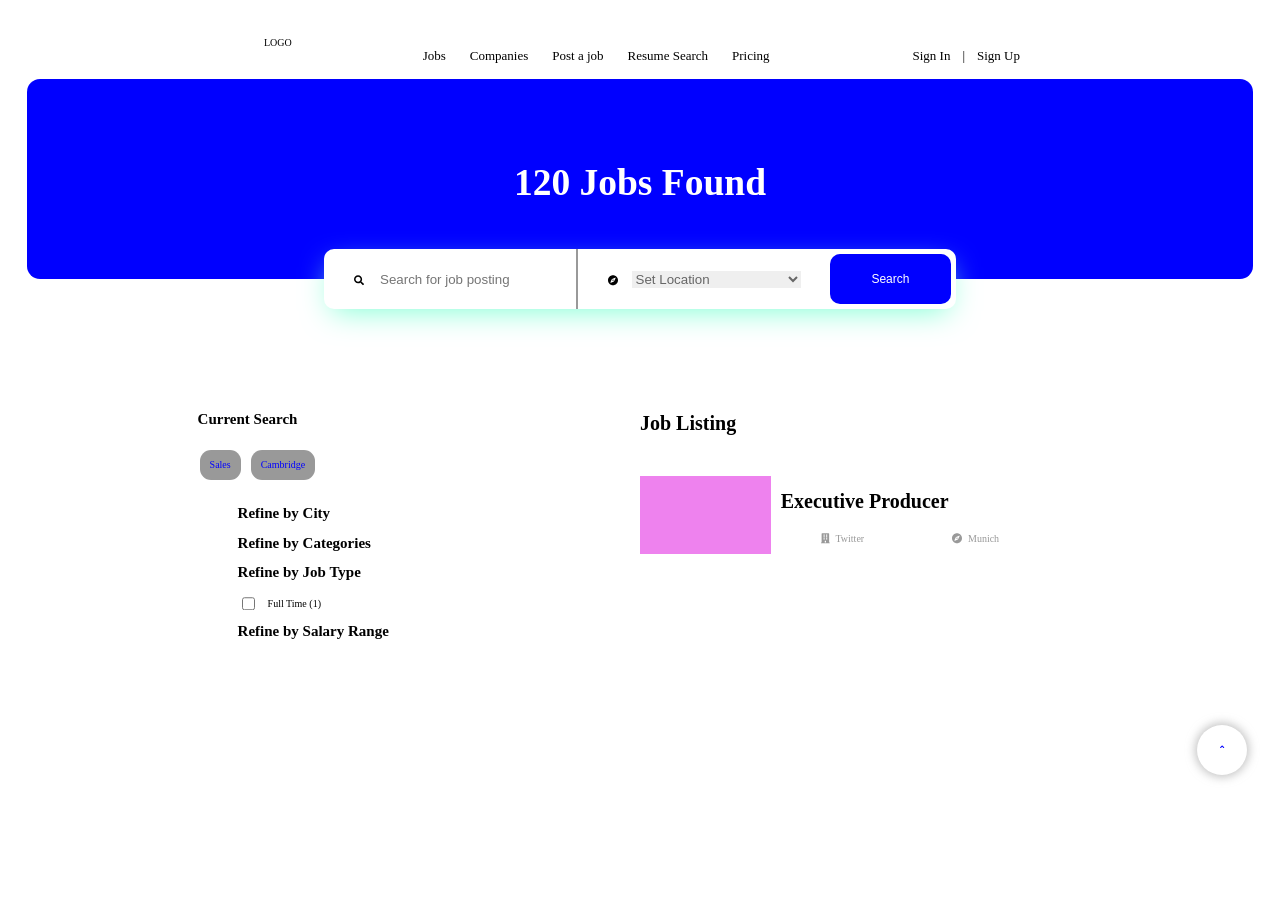
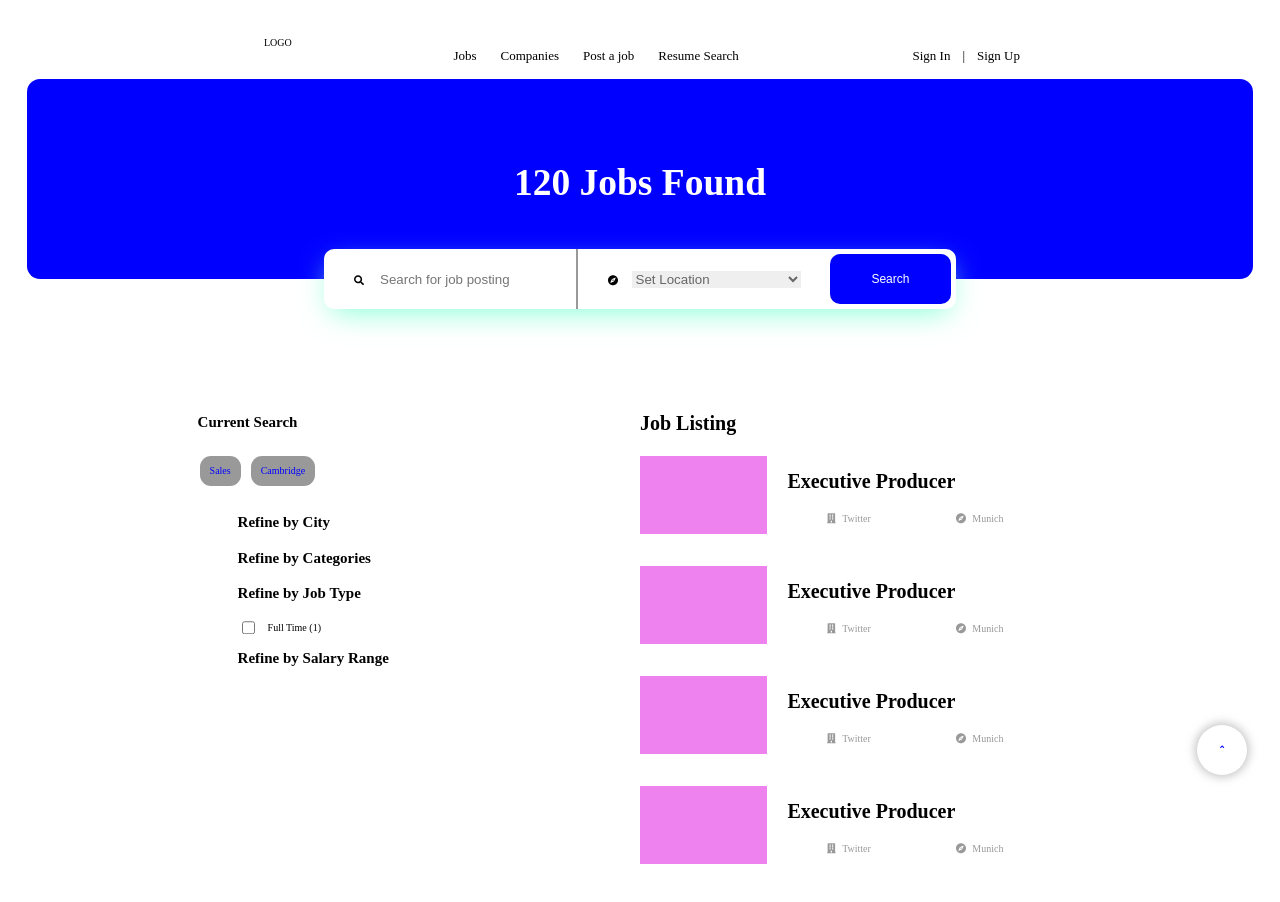
Before and after one commit to VektorTech/job-board, a Next.js app: page / in a window 1280 px wide. Shown: the top 902 px of the page. Built offline with nearby package versions, Linux system fonts and the light colour scheme.

Commit message:
layout adjustments

```diff
--- a/pages/Search.jsx
+++ b/pages/Search.jsx
@@ -44,6 +44,9 @@ const SearchPage = () => (
             <HeadTag big>Job Listing</HeadTag>
             <br />
             <JobBlock />
+            <JobBlock />
+            <JobBlock />
+            <JobBlock />
         </SearchPageMain>
 
     </SearchPageContainer>
--- a/pages/Search.style.jsx
+++ b/pages/Search.style.jsx
@@ -19,6 +19,8 @@ export const SearchPageMain = styled.div`
 
 export const HeadTag = styled.h1`
     font-weight: bold;
+    height: 2.3rem;
+    line-height: 2.3rem;
     ${({lg}) => lg ? "font-size: 3rem;":""}
     margin-bottom: 1rem;
 `;
--- a/src/components/Header/Header.jsx
+++ b/src/components/Header/Header.jsx
@@ -17,7 +17,6 @@ const Header = () => (
                 <NavItem><Link href="/"><a>Companies</a></Link></NavItem>
                 <NavItem><Link href="/"><a>Post a job</a></Link></NavItem>
                 <NavItem><Link href="/"><a>Resume Search</a></Link></NavItem>
-                <NavItem><Link href="/"><a>Pricing</a></Link></NavItem>
             </Nav>
             <Nav>
                 <NavItem><Link href="/"><a>Sign In</a></Link></NavItem>
--- a/src/components/JobBlock/JobBlock.style.jsx
+++ b/src/components/JobBlock/JobBlock.style.jsx
@@ -4,10 +4,10 @@ import {Icon} from '../Icon.style';
 export const BlockContainer = styled.div`
     width: 100%;
     height: 6rem;
-    margin: 2rem 0;
+    margin-bottom: 5rem;
     display: grid;
     grid-template-columns: 1.5fr 5.5fr 2.2fr;
-    grid-gap: 1rem;
+    grid-gap: 2rem;
 `;
 
 export const CompLogoContainer = styled.div`
```
